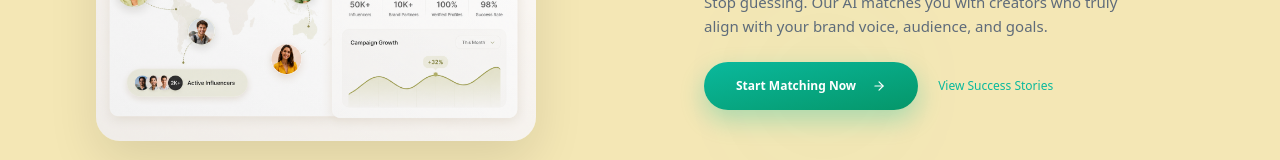
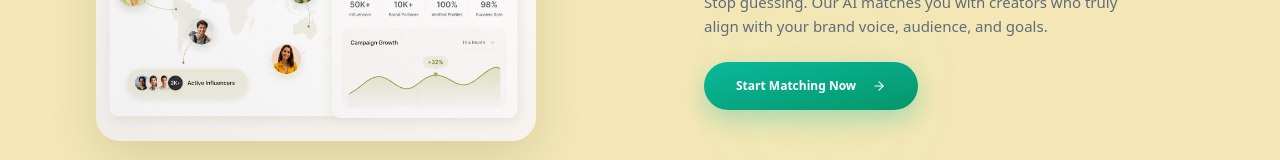
Before and after one commit to nevermature01-lgtm/collabli, a Next.js app: page / in a window 1280 px wide. Shown: the part 2866-3026 px from the top of the page. Built offline with nearby package versions, Linux system fonts and the light colour scheme.

Commit message:
remove this  (_for element button_)

```diff
--- a/src/components/landing/BannerSection.tsx
+++ b/src/components/landing/BannerSection.tsx
@@ -49,11 +49,6 @@ export const BannerSection: React.FC = () => {
                   Start Matching Now
                   <ArrowRight className="ml-2 w-3.5 h-3.5 group-hover:translate-x-1 transition-transform" />
                 </button>
-
-                <button className="mt-4 sm:mt-0 sm:ml-[20px] text-[#0ab99d] font-medium text-[10px] md:text-xs relative group py-1 transition-colors hover:text-[#059669]">
-                  View Success Stories
-                  <span className="absolute bottom-0 left-0 w-0 h-[1.5px] bg-[#0ab99d] transition-all duration-300 group-hover:w-full"></span>
-                </button>
               </div>
             </div>
 
```
